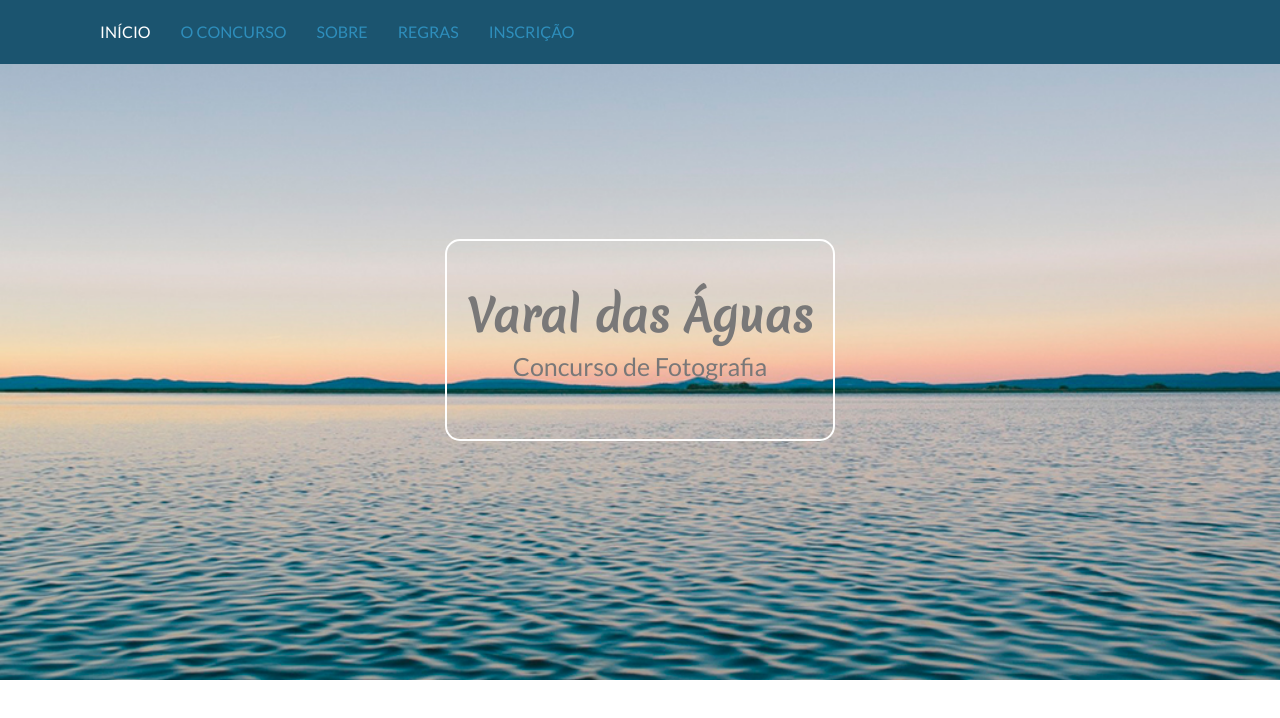
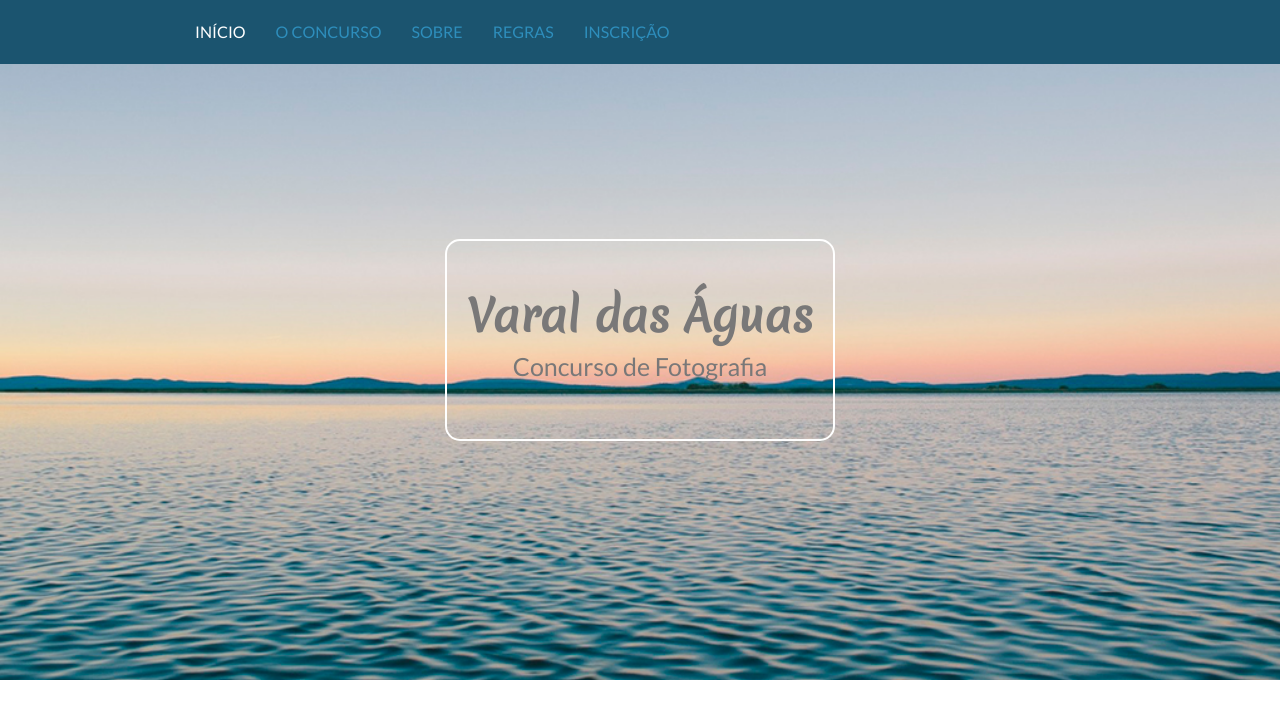
Before and after one commit to leosena777/desafio-inema-varal-das-aguas, a React (Create React App) app in the folder frontend/: page / in a window 1280 px wide. Shown: the top 718 px of the page. Built offline with nearby package versions, Linux system fonts and the light colour scheme.

Commit message:
:art: grid aplicado no menu topo
Aplicando grid corretamente no meu topo

```diff
--- a/frontend/src/components/MenuTopo.js
+++ b/frontend/src/components/MenuTopo.js
@@ -3,6 +3,8 @@ import React from "react";
 const MenuTopo = () => (
   <div className="menu-topo clearfix">
     <div className="container">
+      <div className="row">
+        <div className="col-md-10 offset-md-1">
           <nav>
             <ul className="list-unstyled m-0">
               <li>
@@ -26,6 +28,8 @@ const MenuTopo = () => (
           </nav>
         </div>
       </div>
+    </div>
+  </div>
 );
 
 export default MenuTopo;
```
Lines whose indentation alone changed are shown as unchanged.
